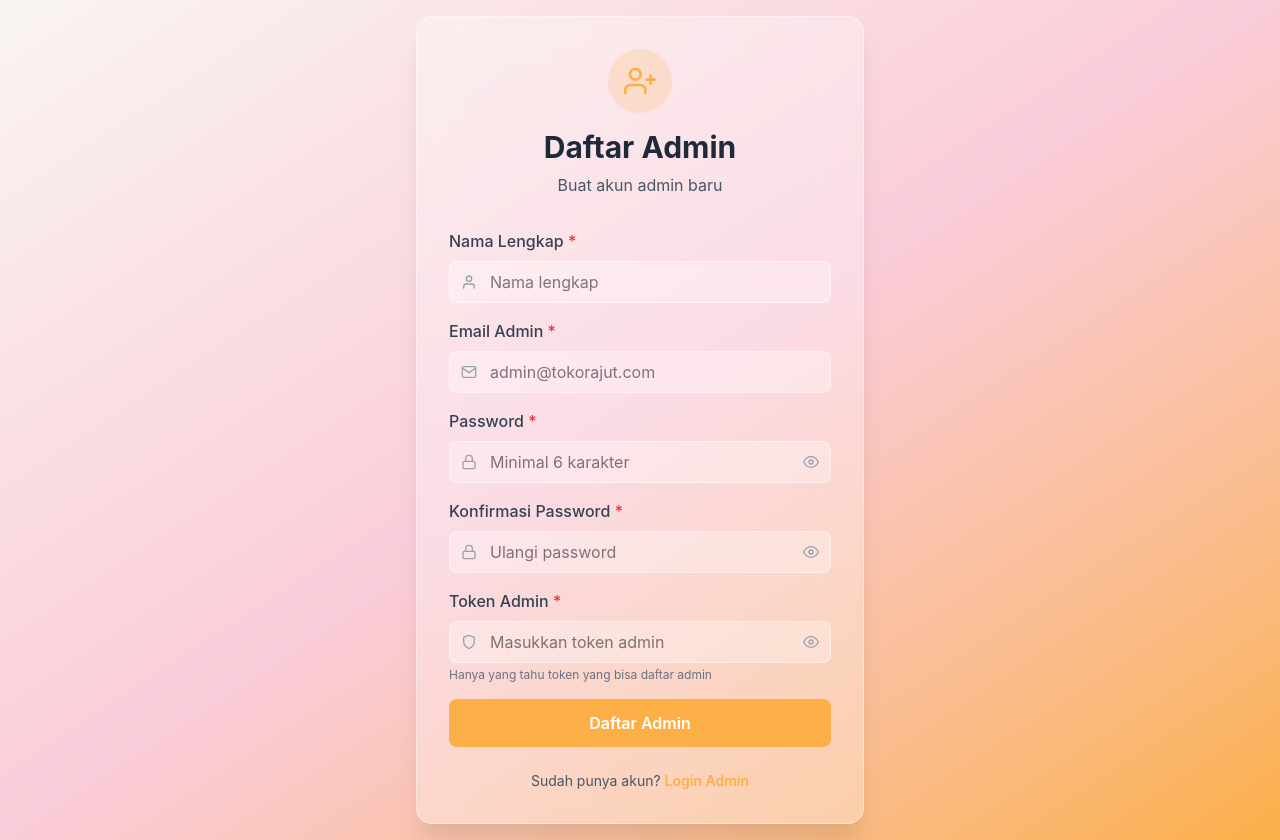
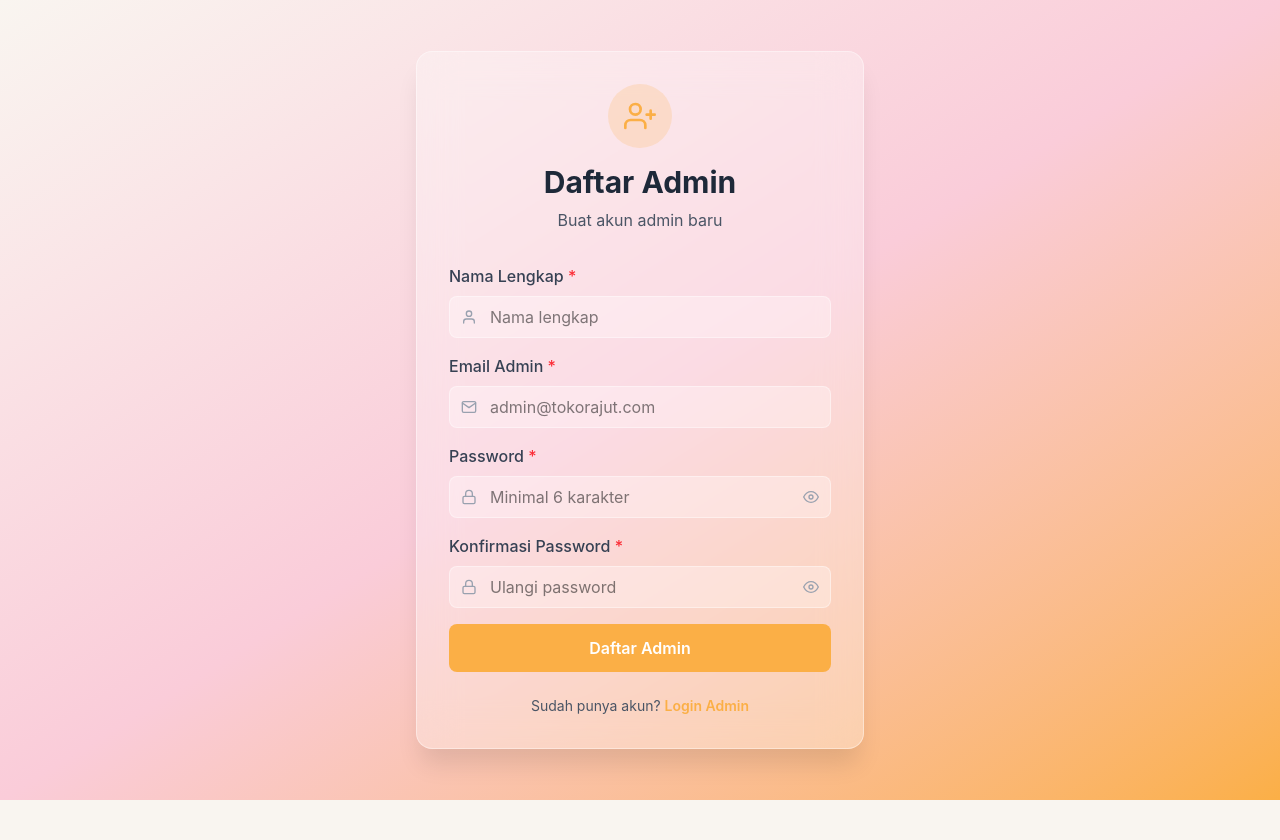
Before and after one commit to salwafakhirahh/toko-rajut-website, a React (Vite) app: page /toko/admin/register in a window 1280 px wide. After the commit the page ends 800 px from the top, so only its background shows below. Built offline with nearby package versions, Linux system fonts and the light colour scheme; no server answers.

Commit message:
refactor(admin): hapus field token admin dari form registrasi

```diff
--- a/src/components/admin/AdminRegister.jsx
+++ b/src/components/admin/AdminRegister.jsx
@@ -1,6 +1,6 @@
 import React, { useState } from 'react';
 import { Link, useNavigate } from 'react-router-dom';
-import { FiMail, FiLock, FiUser, FiShield, FiUserPlus, FiEye, FiEyeOff } from 'react-icons/fi';
+import { FiMail, FiLock, FiUser, FiUserPlus, FiEye, FiEyeOff } from 'react-icons/fi';
 import toast from 'react-hot-toast';
 import { supabase } from '../../services/supabaseClient';
 import LoadingSpinner from '../common/LoadingSpinner';
@@ -11,16 +11,12 @@ const AdminRegister = () => {
     email: '',
     password: '',
     confirmPassword: '',
-    adminToken: '',
   });
   const [errors, setErrors] = useState({});
   const [loading, setLoading] = useState(false);
   const [showPassword, setShowPassword] = useState(false);
   const [showConfirmPassword, setShowConfirmPassword] = useState(false);
-  const [showAdminToken, setShowAdminToken] = useState(false);
   const navigate = useNavigate();
-
-  const ADMIN_TOKEN = import.meta.env.VITE_ADMIN_TOKEN || 'rahasia_admin_123';
 
   const handleChange = (e) => {
     const { name, value } = e.target;
@@ -49,11 +45,6 @@ const AdminRegister = () => {
       newErrors.confirmPassword = 'Konfirmasi password wajib diisi';
     } else if (formData.password !== formData.confirmPassword) {
       newErrors.confirmPassword = 'Password tidak cocok';
-    }
-    if (!formData.adminToken.trim()) {
-      newErrors.adminToken = 'Token admin wajib diisi';
-    } else if (formData.adminToken !== ADMIN_TOKEN) {
-      newErrors.adminToken = 'Token admin tidak valid';
     }
     setErrors(newErrors);
     return Object.keys(newErrors).length === 0;
@@ -218,39 +209,6 @@ const AdminRegister = () => {
             )}
           </div>
 
-          <div>
-            <label className="block text-gray-700 font-medium mb-2">
-              Token Admin <span className="text-red-500">*</span>
-            </label>
-            <div className="relative">
-              <FiShield className="absolute left-3 top-1/2 transform -translate-y-1/2 text-gray-400" />
-              <input
-                type={showAdminToken ? 'text' : 'password'}
-                name="adminToken"
-                value={formData.adminToken}
-                onChange={handleChange}
-                placeholder="Masukkan token admin"
-                className={`w-full pl-10 pr-10 py-2 bg-white/30 rounded-lg border focus:outline-none focus:ring-2 focus:ring-dustyRose ${
-                  errors.adminToken ? 'border-red-400' : 'border-white/40'
-                }`}
-              />
-              <button
-                type="button"
-                onClick={() => setShowAdminToken((prev) => !prev)}
-                className="absolute right-3 top-1/2 transform -translate-y-1/2 text-gray-400 hover:text-gray-600"
-                tabIndex={-1}
-                aria-label={showAdminToken ? 'Sembunyikan token' : 'Tampilkan token'}
-              >
-                {showAdminToken ? <FiEyeOff className="w-4 h-4" /> : <FiEye className="w-4 h-4" />}
-              </button>
-            </div>
-            {errors.adminToken && (
-              <p className="text-xs text-red-500 mt-1">{errors.adminToken}</p>
-            )}
-            <p className="text-xs text-gray-500 mt-1">
-              Hanya yang tahu token yang bisa daftar admin            </p>
-          </div>
-
           <button
             type="submit"
             className="w-full py-3 bg-dustyRose text-white rounded-lg hover:bg-coral transition-all font-semibold"
```
